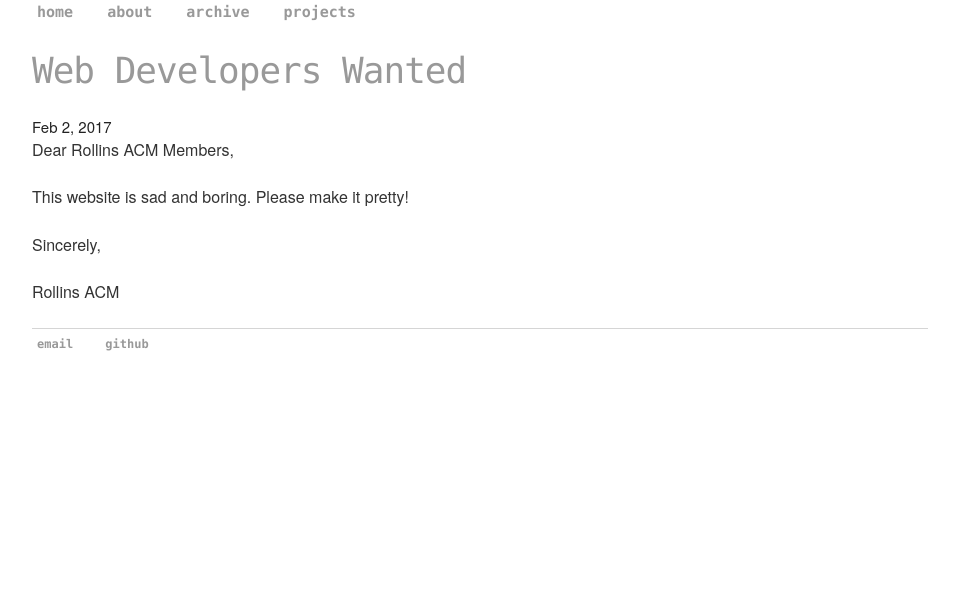
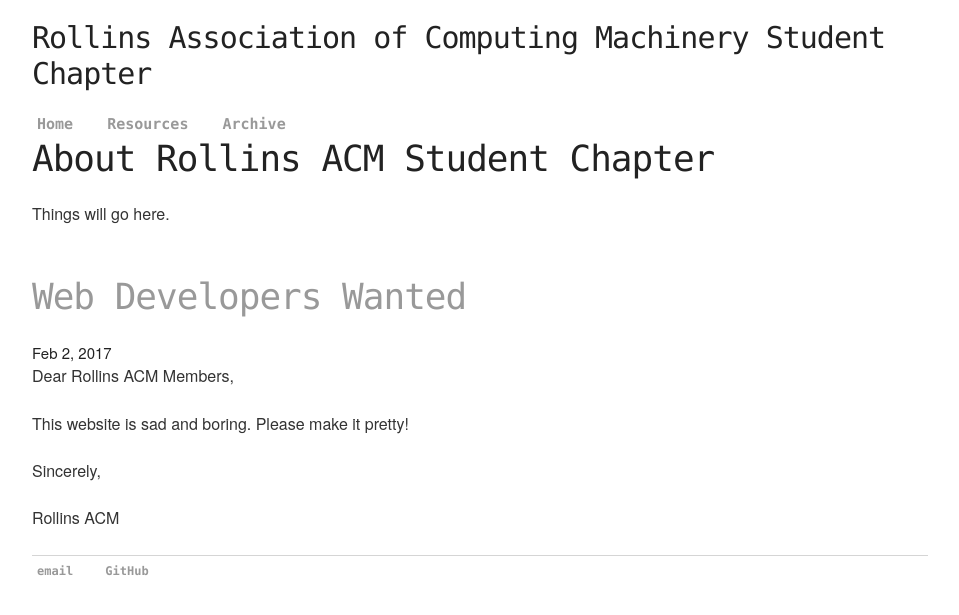
Before and after one commit to RollinsACM/RollinsACM.github.io, a Jekyll site: the page built from index.html, in a window 1280 px wide. Shown: the top 615 px of the page, without its empty margins (160-1119 px from the left). Built offline with Jekyll 4.4.1, drawn with Linux system fonts in a browser that asks for light colours.

Commit message:
Updated content and directories

```diff
--- /dev/null
+++ b/Gemfile
@@ -0,0 +1,2 @@
+source 'https://rubygems.org'
+gem 'github-pages', group: :jekyll_plugins
--- /dev/null
+++ b/_includes/about.html
@@ -0,0 +1,2 @@
+<h3>About Rollins ACM Student Chapter</h3>
+<p>Things will go here.</p>
--- /dev/null
+++ b/_includes/fancyHeader.html
@@ -0,0 +1 @@
+<h1>Rollins Association of Computing Machinery Student Chapter</h1>
--- a/_layouts/default.html
+++ b/_layouts/default.html
@@ -4,44 +4,38 @@
 		<meta charset="utf-8">
 		<title>{{ page.title }}</title>
 		<meta name="description" content="">
-	  <meta name="author" content="">
-
+		<meta name="author" content="">
 		<meta name="viewport" content="width=device-width, initial-scale=1">
 
 		<link rel="stylesheet" type="text/css" href="/css/style.css">
 		<link rel="stylesheet" type="text/css" href="/css/skeleton.css">
 		<link rel="stylesheet" type="text/css" href="/css/normalize.css">
+	</head>
+	<body>
 
+		<!-- Fancy Header -->
+		{% include fancyHeader.html %}
+
+		<!-- Navigation -->
 		<nav>
-
     		<ul class="navbar">
-            <li><a class="my-button" href="/index.html">home</a></li>
-	        	<li><a class="my-button" href="/about">about</a></li>
-            <li><a class="my-button" href="/archive">archive</a></li>
-        		<li><a class="my-button" href="/projects">projects</a></li>
+    			<li><a class="my-button" href="/index.html">Home</a></li>
+	        	<li><a class="my-button" href="/resources">Resources</a></li>
+            <li><a class="my-button" href="/archive">Archive</a></li>
     		</ul>
 		</nav>
 
+		<!-- /.container -->
+		<div class="container">
+      		{{ content }}
+    	</div>
 
-	</head>
-	<body>
-
-		<div class="container">
-      {{ content }}
-    </div><!-- /.container -->
 		<footer>
     		<ul>
-        		<li><a class="my-button" href="mailto:michael@gutensohn.me">email</a></li>
-        		<li><a class="my-button" href="https://github.com/mgutensohn">github</a></li>
+        		<li><a class="my-button" target="_blank" href="mailto:rollinsacm@rollins.edu">email</a></li>
+        		<li><a class="my-button" target="_blank" href="https://github.com/rollinsacm">GitHub</a></li>
 			</ul>
+		</footer>
 
-		</footer>
-		<script src="/js/baffle.min.js"></script>
-		<script>
-		let b = baffle('.name');
-		b.start();
-		b.reveal(1000,2000);
-
-		</script>
 	</body>
 </html>
--- a/index.html
+++ b/index.html
@@ -2,25 +2,30 @@
 layout: default
 title: Rollins ACM
 ---
+
 <div class="row">
 <div class="twelve columns">
-{% for post in site.posts %}
+
+	<!-- About ACM segment -->
+	{% include about.html %}
+
+	<!-- Display most recent 3 posts -->
+	{% for post in site.posts limit: 3%}
 		<div class="post">
 			<img src="{{ post.image }}"/>
 			<h3 class="post-title">
-      <a href="{{ post.url }}">
-        {{ post.title }}
-      </a>
+				<a href="{{ post.url }}">{{ post.title }}</a>
 			</h3>
 
 			<span class="post-date">{{ post.date | date: '%b %-d, %Y' }}</span>
 
 			{{ post.excerpt }}
+
 			{% if post.content contains site.excerpt_separator %}
 				<a class="my-button" href="{{ post.url }}">Read more</a>
 			{% endif %}
+
 		</div>
 	{% endfor %}
-
 </div>
 </div>
```
Also changed, not shown: about.md (deleted, +0 -6 lines), archive.md (added, +11 -0 lines), archive/index.html (deleted, +0 -11 lines), resources.md (added, +25 -0 lines), Gemfile.lock (added), _config.yml (line endings or trailing spaces), _layouts/post.html (line endings or trailing spaces), 2 other files. Lines whose indentation alone changed are shown as unchanged.
